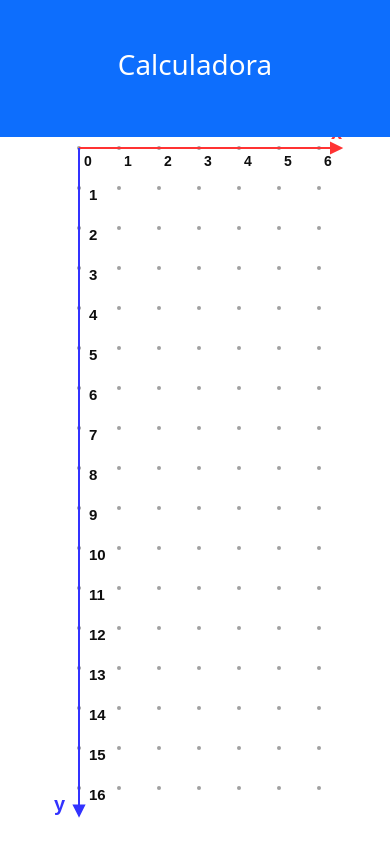
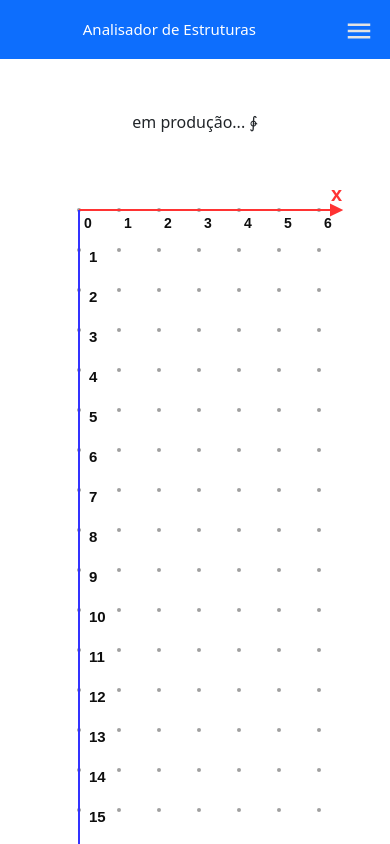
Before and after one commit to vini205/Analisador-de-Estruturas, a plain HTML site: page src/calculadora.html in a window 390 px wide. Shown: the top 844 px of the page. Drawn offline with nearby package versions, Linux system fonts and the light colour scheme.

Commit message:
atualizando cabeçalho e menu para responsividade, ajustando estilos e lógica de ocultação

```diff
--- a/src/calculadora.html
+++ b/src/calculadora.html
@@ -11,15 +11,23 @@
     <script src="https://cdn.jsdelivr.net/npm/konva@9.3.6/konva.min.js"></script>
 </head>
 <body class="d-flex flex-column min-vh-100">
-    <header class="container-fluid text-bg-primary">
+     <header class="container-fluid text-bg-primary">
+
+        <input type="checkbox" id="menu-toggle" class="d-none">
+
+
         <div class="text-center p-5">
-            <h1 >Calculadora </h1>
+            <h1>Analisador de Estruturas</h1>
+
         </div>
+
+
 
         <nav class="navbar p-0 navbar-dark navbar-expand-sm bg-primary justify-content-center justify-content-sm-end">
                 <ul class="navbar-nav ">
+
                     <li class="nav-item text-center" >
-                        <a href="index.html" class=" nav-link" >Home</a>
+                        <a href="index.html" class="active nav-link" >Home</a>
                     </li>
                     <li class="va-item text-center">
                         <a href="didatico.html" class="nav-link" >Conteúdo didático</a></li>
@@ -28,13 +36,22 @@
                             <a href="sobre.html" class=" nav-link " >Sobre nós</a>
                         </li>
                         <li class="nav-item text-center" >
-                            <a href="#" class="active nav-link " >Calculadora</a>
+                            <a href="calculadora.html" class=" nav-link " >Calculadora</a>
                         </li>
                     </ul>
         </nav>
+
+        <div class="menu-mobile position-absolute top-0 end-0 p-3">
+            <div>
+                <label for="menu-toggle" style="cursor: pointer;">
+                    <img src="./img/menu.svg" alt="menu" class="icon-menu">
+                    <img src="./img/close.svg" alt="fechar" class="icon-close">
+                </label>
+            </div>
+        </div>
     </header>
 
-    <main class="text-center mt-5 flex-fill">
+    <main id="main" class="text-center mt-5 flex-fill">
         <p>em produção... &awconint;</p>
         <div id="container"></div>
     </main>
--- a/src/scripts/interface.js
+++ b/src/scripts/interface.js
@@ -44,9 +44,11 @@ if (header && containerGrelha) {
         }, { passive: true }); // A flag passive melhora o framerate da rolagem
 
         containerGrelha.addEventListener('touchstart', () => {
-            if (!header.classList.contains('header-oculto')) {
+            console.log("aqui")
+            if (!header.classList.contains('header-oculto') && window.scrollY > 50 ) {
                 header.classList.add('header-oculto');
             }
         }, { passive: true });
     }
+
 }
--- a/src/styles/calculadora.css
+++ b/src/styles/calculadora.css
@@ -8,24 +8,40 @@ header.container-fluid {
     position: fixed;
     top: 0;
     z-index: 1050;
-
-    /* Define o limite máximo de altura atual do menu e a transição */
-    max-height: 200px;
+    /* max-height: 200px; */
     margin-bottom: 0;
     overflow: hidden; /* Garante que o texto suma ao encolher */
     transition: max-height 0.4s ease-in-out, margin-top 0.4s ease-in-out, visibility 0.4s;
 }
 
-/* Quando ocultado, o elemento colapsa a sua geometria a zero.
-   O Bootstrap Flexbox vai detetar que ele mede 0px e subirá o <main> imediatamente! */
+@media (max-width: 768px) {
+    header.container-fluid{
+        min-height: 7%;
+
+    }
+        header.container-fluid div:nth-child(2) {
+        position: relative;
+        padding: 0 !important;
+        margin-top: 20px;
+        width: 86%;
+    }
+    header.container-fluid h1{
+        font-size: 15px;
+        top:5%;
+
+    }
+
+}
+
+
 .header-oculto {
     max-height: 0px !important;
     margin-top: -20px; /* Compensa pequenas arestas do Bootstrap */
     visibility: hidden;
 }
 
-/* Garante que o main transite suavemente junto com o cabeçalho */
-main {
+main#main:nth-child(2) {
+    margin-top: 110px !important;
     transition: all 0.4s ease-in-out;
 }
 
```
